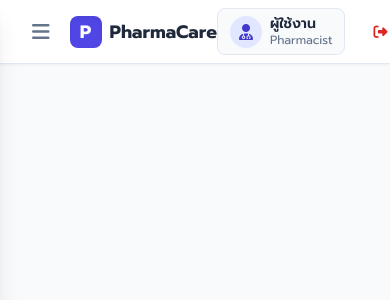
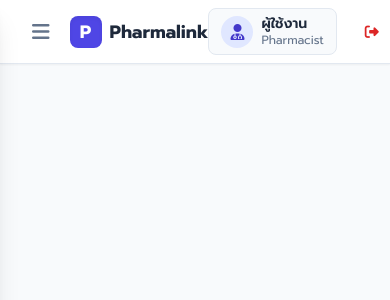
Before and after one commit to pharmacisttom/pharmlink, a PHP site: page /includes/header.php in a window 390 px wide. Shown: the top 300 px of the page. Run offline with PHP 8.4, Linux system fonts and the light colour scheme; some libraries are stand-ins or nearby versions.

Commit message:
Update app name to Pharmalink add PI tab fix sidebar IP display

```diff
--- a/includes/header.php
+++ b/includes/header.php
@@ -3,7 +3,7 @@
 <head>
     <meta charset="UTF-8">
     <meta name="viewport" content="width=device-width, initial-scale=1.0">
-    <title>PharmaCare Dashboard</title>
+    <title>Pharmalink Dashboard</title>
     <script src="https://cdn.tailwindcss.com"></script>
     <link href="https://fonts.googleapis.com/css2?family=Prompt:wght@300;400;500;600;700&display=swap" rel="stylesheet">
     <script src="https://cdn.jsdelivr.net/npm/sweetalert2@11"></script>
@@ -47,14 +47,14 @@ $hide_sidebar = isset($hide_sidebar) ? $hide_sidebar : false;
                     <!-- Mobile Logo -->
                     <div class="md:hidden font-bold text-lg text-slate-800 flex items-center gap-2">
                         <div class="w-8 h-8 bg-indigo-600 rounded-lg flex items-center justify-center text-white font-bold shadow-inner">P</div>
-                        PharmaCare
+                        Pharmalink
                     </div>
                 <?php endif; ?>
 
                 <?php if ($hide_sidebar): ?>
                     <!-- ถ้าซ่อน Sidebar ให้แสดง Logo เล็กๆ ที่ Header แทน -->
                     <div class="w-10 h-10 bg-indigo-600 rounded-xl flex items-center justify-center text-white font-bold text-xl shadow-inner">P</div>
-                    <span class="font-bold text-xl text-slate-800 hidden sm:inline">PharmaCare</span>
+                    <span class="font-bold text-xl text-slate-800 hidden sm:inline">Pharmalink</span>
                 <?php endif; ?>
             </div>
 
--- a/includes/sidebar.php
+++ b/includes/sidebar.php
@@ -4,7 +4,7 @@
     <div class="h-16 flex items-center px-6 bg-slate-950 border-b border-slate-800">
         <div class="flex items-center gap-3">
             <div class="w-8 h-8 bg-indigo-500 rounded-lg flex items-center justify-center text-white font-bold text-lg shadow-inner">P</div>
-            <span class="font-bold text-xl tracking-wide">PharmaCare</span>
+            <span class="font-bold text-xl tracking-wide">Pharmalink</span>
         </div>
     </div>
 
@@ -13,6 +13,7 @@
         <p class="px-2 text-xs font-semibold text-slate-400 uppercase tracking-wider mb-2">ระบบหลัก</p>
 
         <?php
+        require_once __DIR__ . '/../api/config.php';
         $current_page = basename($_SERVER['PHP_SELF']);
         ?>
 
--- a/login.php
+++ b/login.php
@@ -10,7 +10,7 @@ if (isset($_SESSION['user_id'])) {
 <head>
     <meta charset="UTF-8">
     <meta name="viewport" content="width=device-width, initial-scale=1.0">
-    <title>เข้าสู่ระบบ - PharmaCare Inquiry System</title>
+    <title>เข้าสู่ระบบ - Pharmalink Inquiry System</title>
     <script src="https://cdn.tailwindcss.com"></script>
     <script src="https://cdn.jsdelivr.net/npm/sweetalert2@11"></script>
     <link href="https://fonts.googleapis.com/css2?family=Prompt:wght@300;400;500;600;700&display=swap" rel="stylesheet">
```
Also changed, not shown: README.md.
